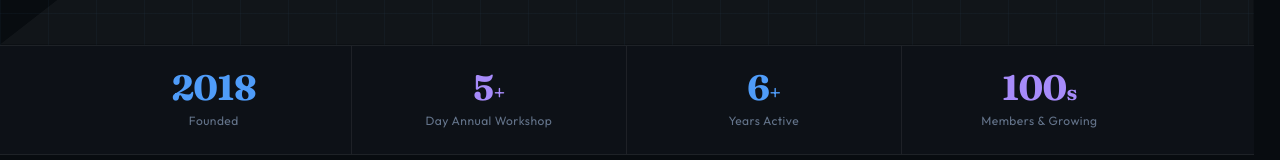
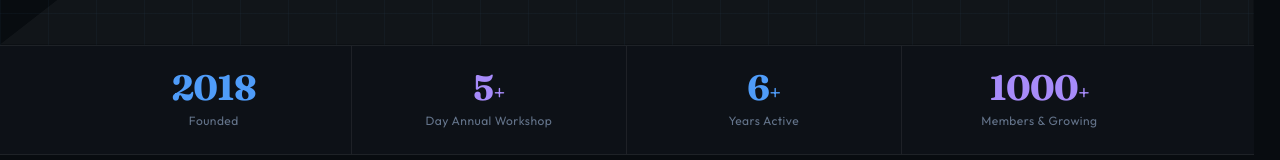
Before and after one commit to jparajuli/mldsn-web, a React (Vite) app: page / in a window 1280 px wide. Shown: the part 755-915 px from the top of the page. Built offline with nearby package versions, Linux system fonts and the light colour scheme.

Commit message:
new blog added

```diff
--- a/src/data/siteData.js
+++ b/src/data/siteData.js
@@ -7,7 +7,7 @@ export const STATS = [
   { value: "2018", label: "Founded",             suffix: ""  },
   { value: "5",    label: "Day Annual Workshop",  suffix: "+" },
   { value: "6",    label: "Years Active",         suffix: "+" },
-  { value: "100",  label: "Members & Growing",    suffix: "s" },
+  { value: "1000",  label: "Members & Growing",    suffix: "+" },
 ];
 
 export const MISSION_ITEMS = [
@@ -38,8 +38,8 @@ export const TEAM = [
   { name: "Dr. Tej Bahadur Shahi",     role: "Researcher",                              location: "CQUniversity, Australia",            url: "https://scholar.google.com/citations?user=t7kVlfIAAAAJ",  initials: "TS", color: "#34d399" },
   { name: "Dr. Sarbagya Ratna Shakya", role: "Asst. Professor",                         location: "Eastern New Mexico University, USA", url: "https://sites.google.com/view/sarbagyashakya/home",       initials: "SR", color: "#a78bfa" },
   { name: "Mr. Ashok Kumar Pant",      role: "CTO & Co-founder",                        location: "Treeleaf, Nepal",                    url: "https://www.linkedin.com/in/asokpant/",                   initials: "AP", color: "#f472b6" },
-  { name: "Mr. Dilip Yogi",            role: "Application Architect",                   location: "ABC Fitness Solution, USA",          url: "https://www.linkedin.com/in/yogidilip/",                  initials: "DY", color: "#facc15" },
-  { name: "Dr. Jhanak Parajuli",       role: "Data Scientist & Global Program Manager", location: "Germany",                            url: "https://www.linkedin.com/in/jhanak-parajuli-41a29635/",   initials: "JP", color: "#4f9cf9" },
+  { name: "Mr. Dilip Yogi",            role: "Application Architect",                   location: " USA",                               url: "https://www.linkedin.com/in/yogidilip/",                  initials: "DY", color: "#facc15" },
+  { name: "Dr. Jhanak Parajuli",       role: "Senior Data Scientist/Manager",            location: "Germany",                           url: "https://www.linkedin.com/in/jhanak-parajuli-41a29635/",   initials: "JP", color: "#4f9cf9" },
 ];
 
 export const TIMELINE = [
```
